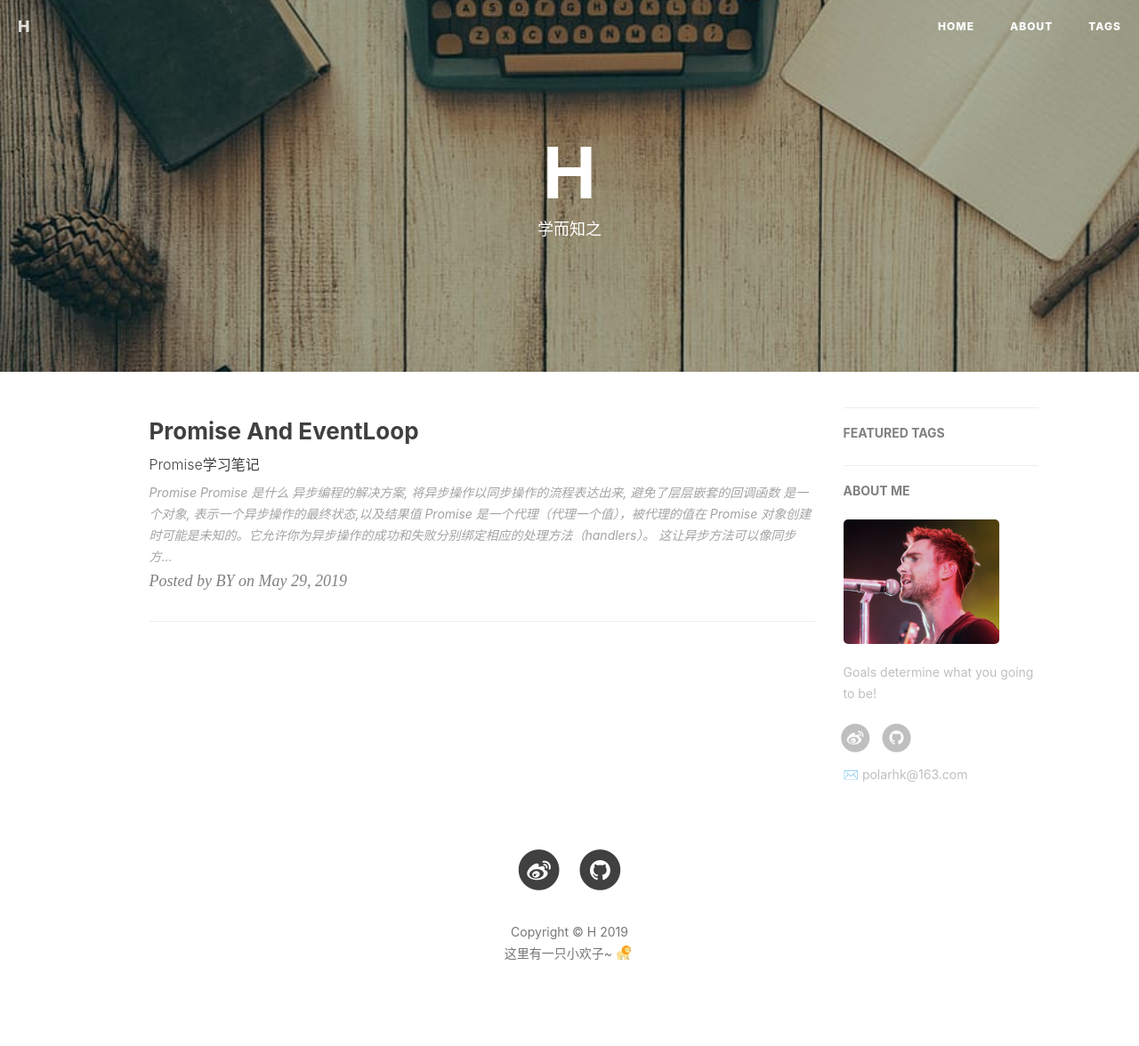
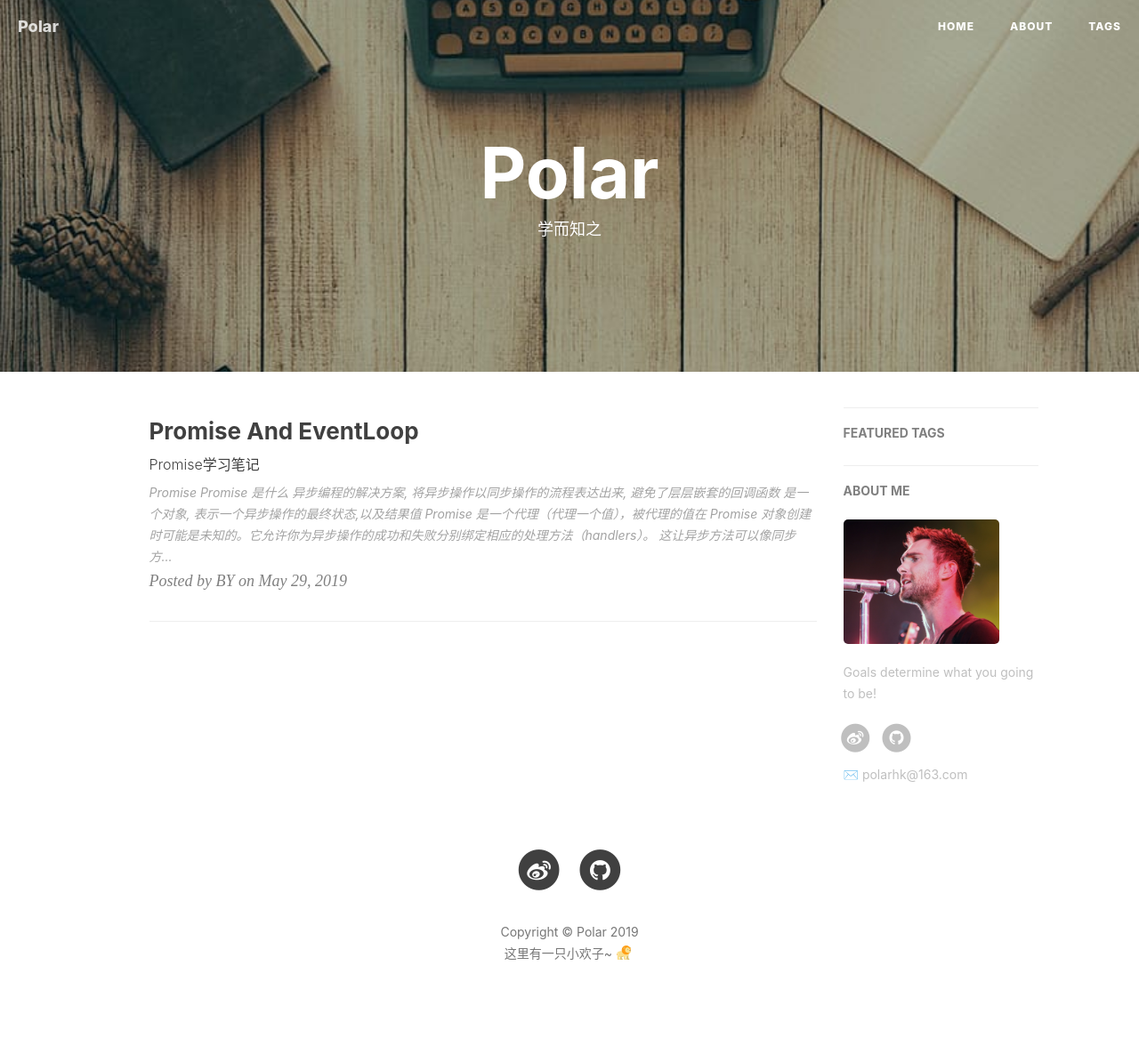
Before and after one commit to PolarChill/PolarChill.github.io, a Jekyll site: the page built from index.html, in a window 1280 px wide. Shown: the whole page at 89% size. Built offline with Jekyll 4.4.1, drawn with Linux system fonts in a browser that asks for light colours; nearby versions of some CDN libraries; the list of posts is cut into pages by our own code; comment, search, counter and statistics services are not loaded.

Commit message:
修改博客标题

```diff
--- a/_config.yml
+++ b/_config.yml
@@ -1,6 +1,6 @@
 # Site settings
-title: H
-SEOTitle: Hukui Blog | Polar
+title: Polar
+SEOTitle: Polar Blog | Polar
 header-img: img/post-bg-desk.jpg
 email: polarhk@163.com
 description: "Every failure is leading towards success."
```
